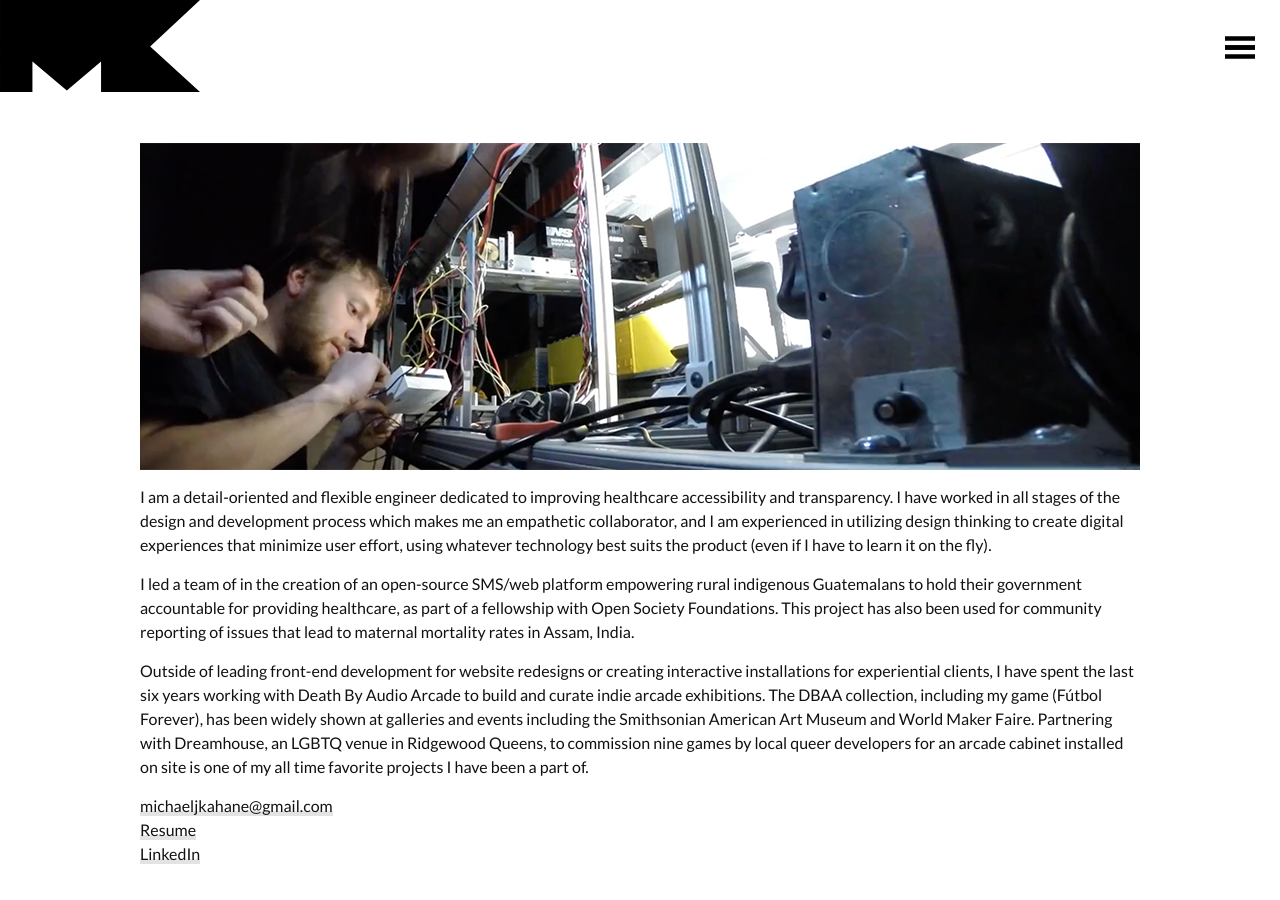
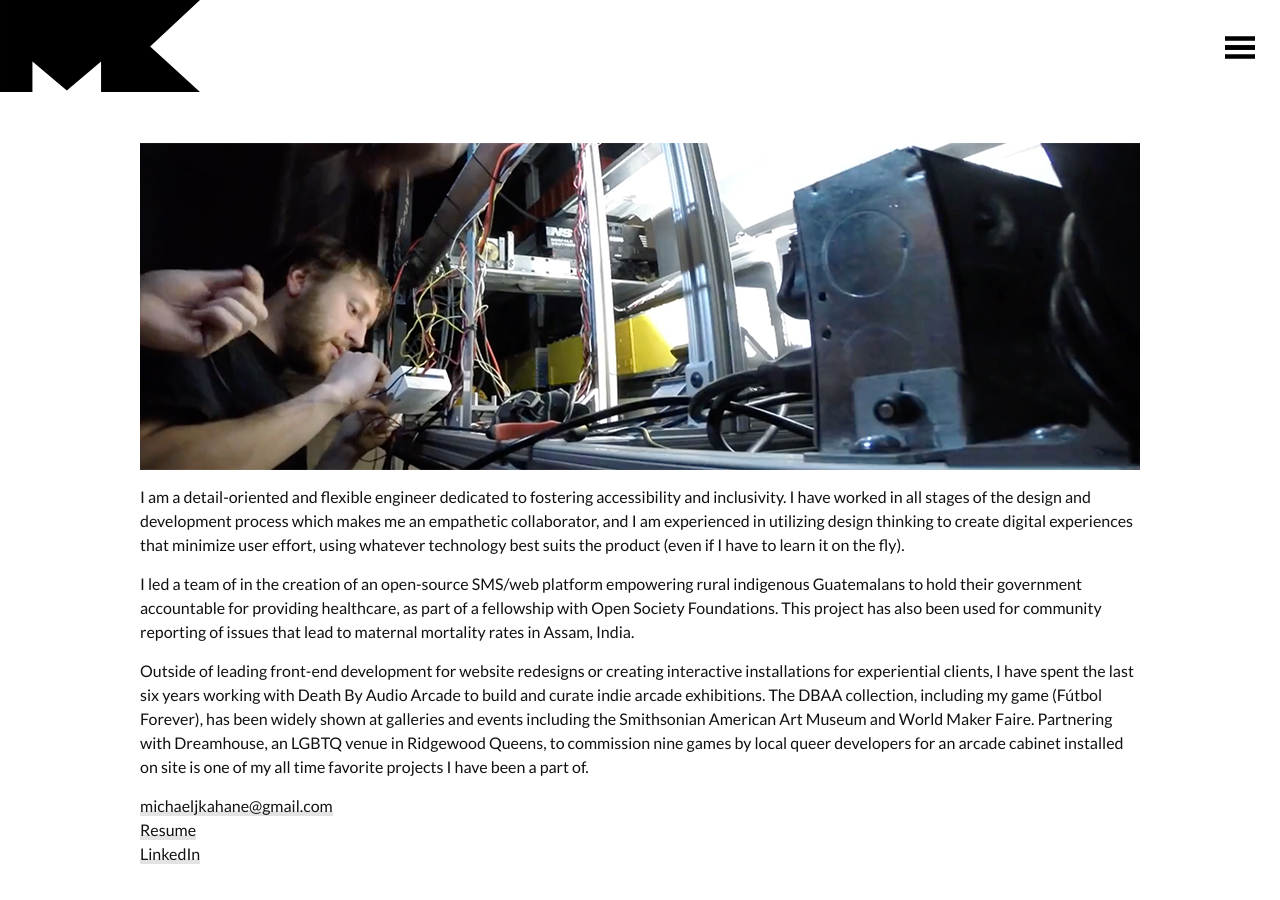
Before and after one commit to LordOfCorners/lordofcorners.github.io, a Jekyll site: the page built from about.html, in a window 1280 px wide. Built offline with Jekyll 4.4.1, drawn with Linux system fonts in a browser that asks for light colours.

Commit message:
Update about.html

```diff
--- a/about.html
+++ b/about.html
@@ -11,7 +11,7 @@ order: 2
 	</p>
 
 	<p>
-		I am a detail-oriented and flexible engineer dedicated to improving healthcare accessibility and transparency. I
+		I am a detail-oriented and flexible engineer dedicated to fostering accessibility and inclusivity. I
 		have worked in all stages of the design and development process which makes me an empathetic collaborator, and I am
 		experienced in
 		utilizing design thinking to create digital experiences that minimize user effort, using whatever technology best
```
